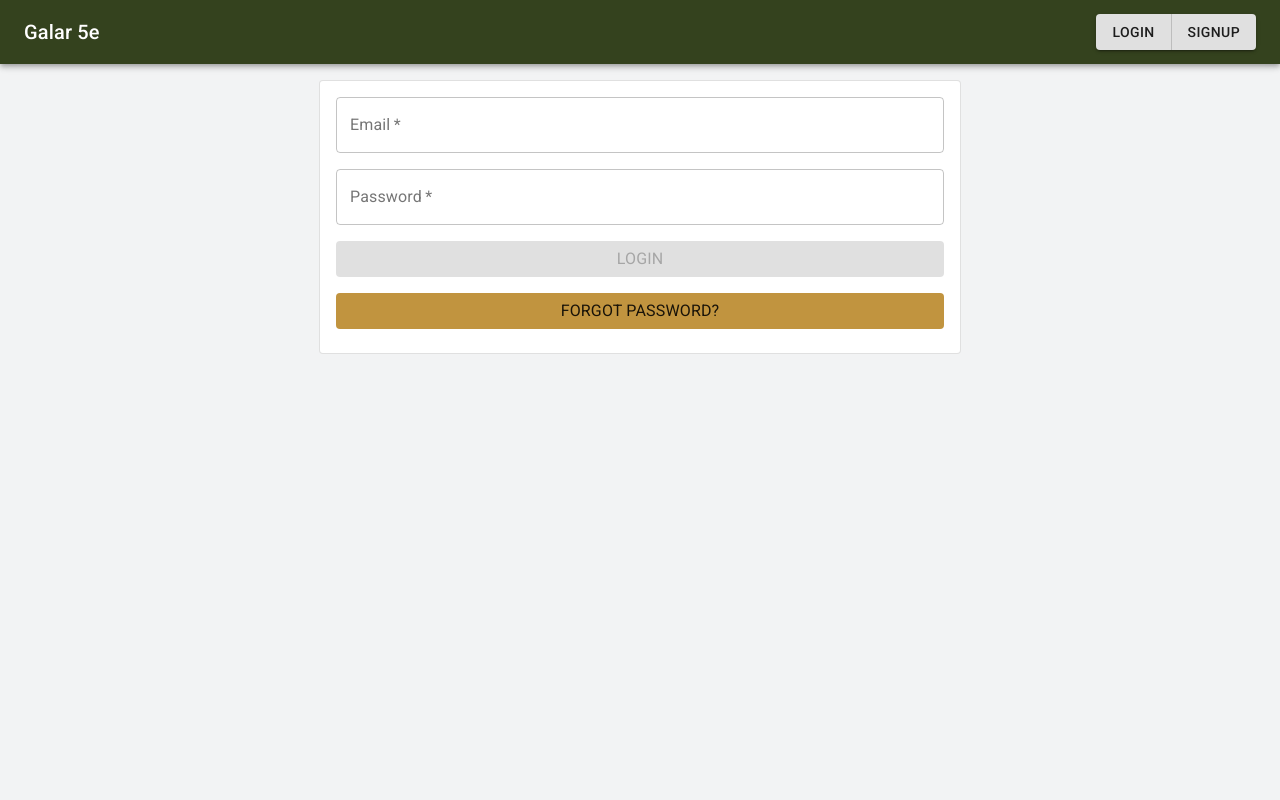
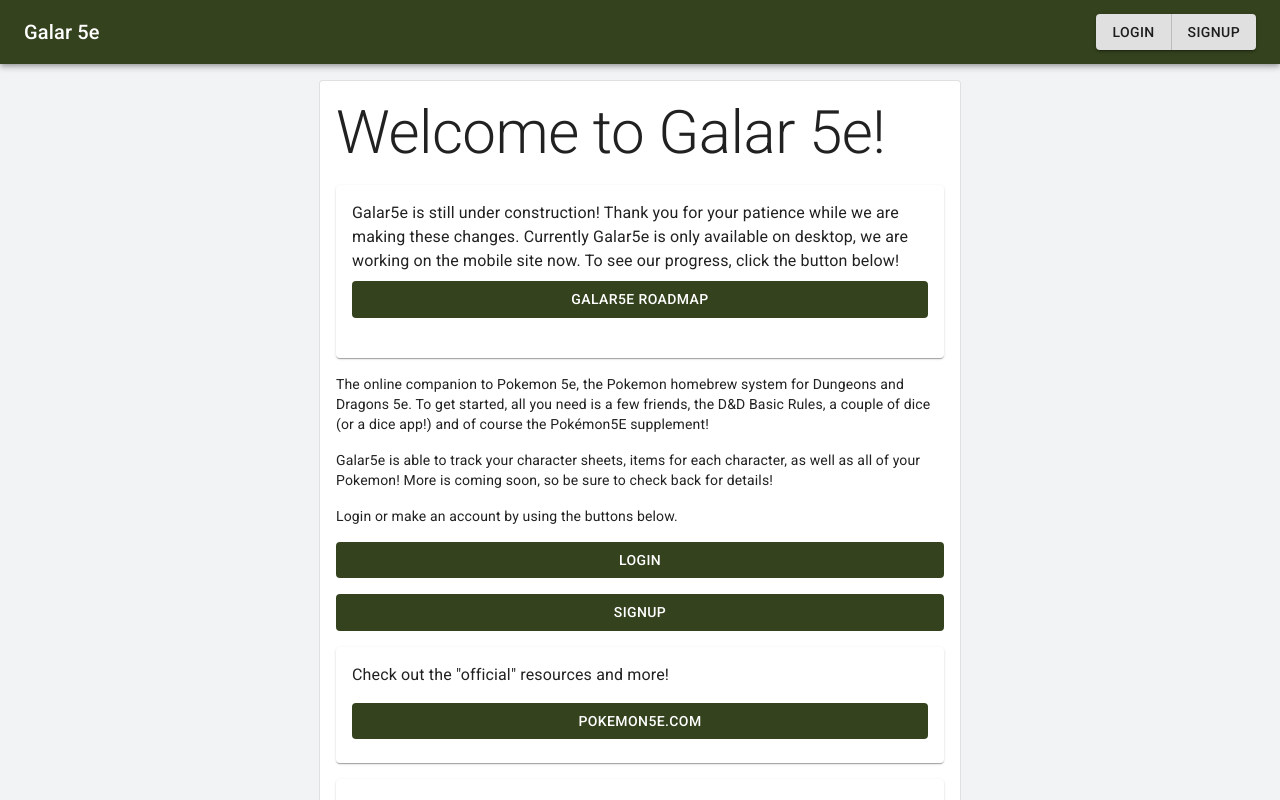
Before and after one commit to takeshi-codes/Galar5e, a React (Create React App) app: page / in a window 1280 px wide. Before the commit this address led to /login. Shown: the top 800 px of the page. Built offline with nearby package versions, Linux system fonts and the light colour scheme; no server answers.

Commit message:
homepage updates, fixed home routing issue

```diff
--- a/src/Routes.jsx
+++ b/src/Routes.jsx
@@ -15,7 +15,7 @@
   return (
     <BrowserRouter>
       <Switch>
-        <PrivateRoute exact path="/" component={Home} />
+        <Route exact path="/" component={Home} />
         <Route exact path="/login" component={Login} />
         <Route exact path="/signup" component={Signup} />
         <Route exact path="/forgot-password" component={ForgotPassword} />
--- a/src/containers/Home.jsx
+++ b/src/containers/Home.jsx
@@ -14,14 +14,21 @@
     margin: "0 auto",
     width: "50%",
     top: "50%",
+    [theme.breakpoints.down('md')]: {
+      width: "90%",
+    },
   },
   button: {
     width: "100%",
     marginBottom: theme.spacing(2),
   },
+  btnRoadmap: {
+    width: "100%",
+    marginTop: theme.spacing(1),
+  },
   label: {
     marginBottom: theme.spacing(2),
-  },
+  }
 }));
 
 const Home = (props) => {
@@ -42,13 +49,32 @@
           <Typography variant="h2" component="h2" gutterBottom className={classes.label}>
             Welcome to Galar 5e!
           </Typography>
-          <Typography variant="body1" gutterBottom className={classes.label}>
+          <Card className={classes.label}>
+            <CardContent>
+            <Typography variant="body1" gutterBottom className={classes.label}>
+            Galar5e is still under construction! Thank you for your patience
+            while we are making these changes. Currently Galar5e is only
+            available on desktop, we are working on the mobile site now.
+            To see our progress, click the button below!
+            <Button
+            variant="contained"
+            color="primary"
+            disableElevation
+            className={classes.btnRoadmap}
+            onClick={() => window.open("https://github.com/ctrlaltdylang/Galar5e/projects/1")}
+          >
+            Galar5e Roadmap
+          </Button>
+          </Typography>
+            </CardContent>
+          </Card>
+          <Typography variant="body2" gutterBottom className={classes.label}>
             The online companion to Pokemon 5e, the Pokemon homebrew system for Dungeons
             and Dragons 5e. To get started, all you need is a few friends, the D&amp;D
             Basic Rules, a couple of dice (or a dice app!) and of course the Pokémon5E
             supplement!
           </Typography>
-          <Typography variant="body1" gutterBottom className={classes.label}>
+          <Typography variant="body2" gutterBottom className={classes.label}>
             Galar5e is able to track your character sheets, items for each character, as
             well as all of your Pokemon! More is coming soon, so be sure to check back for
             details!
@@ -57,7 +83,7 @@
             <div></div>
           ) : (
             <div>
-              <Typography variant="body1" gutterBottom className={classes.label}>
+              <Typography variant="body2" gutterBottom className={classes.label}>
                 Login or make an account by using the buttons below.
               </Typography>
               <Button
```
